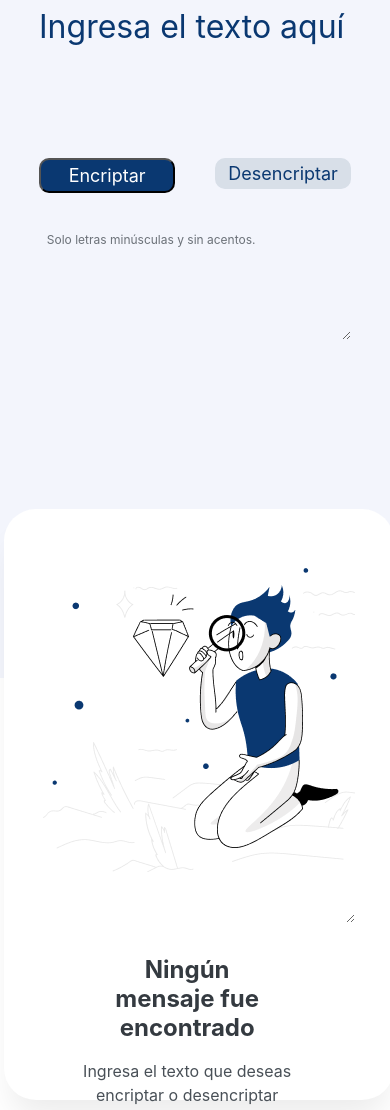
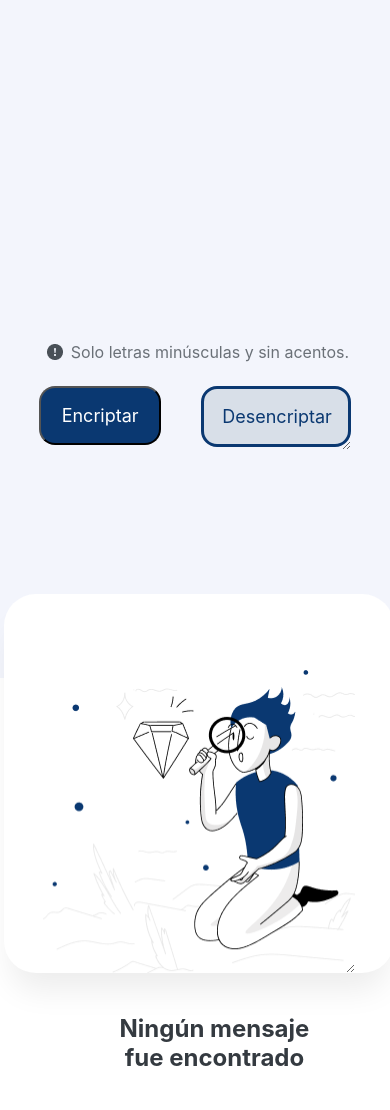
Before and after one commit to Juan2850/encriptador-texto, a plain HTML site: page index.html in a window 390 px wide. Shown: the part 166-1276 px from the top of the page. After the commit the page ends 1243 px from the top, so only its background shows below. Drawn offline with nearby package versions, Linux system fonts and the light colour scheme.

Commit message:
editando responsive

```diff
--- a/index.html
+++ b/index.html
@@ -4,11 +4,8 @@
     <meta charset="UTF-8" />
     <meta http-equiv="X-UA-Compatible" content="IE=edge" />
     <meta name="viewport" content="width=device-width, initial-scale=1.0" />
-    <title>Encriptador proyecto</title>
+    <title>Encriptador de texto</title>
     <link rel="shortcut icon" href="Imagenes/favicon.png" type="image/x-icon" />
-    <link rel="preconnect" href="https://fonts.googleapis.com">
-    <link rel="preconnect" href="https://fonts.gstatic.com" crossorigin>
-    <link href="https://fonts.googleapis.com/css2?family=Montserrat:wght@200&display=swap" rel="stylesheet">
     <link rel="stylesheet" href="style.css" />
     <script src="https://unpkg.com/sweetalert/dist/sweetalert.min.js"></script>
   </head>
@@ -22,15 +19,15 @@
         <textarea name="texto" class="texto" id="texto" cols="30" rows="10" placeholder="Ingresa el texto aquí"
         ></textarea>
         <div class="alerta">
+          <img src="Imagenes/Vector.png" alt="">
           <p>Solo letras minúsculas y sin acentos.</p>
         </div>
         <div class= "botones">
-          <button  class="btn-encriptar" id="btn-encriptar" onclick="encriptar()">
-            Encriptar
-          </button>
-          <button class="btn-desencriptar" onclick="desencriptar()">
-            Desencriptar
-          </button>
+          <button  class="btn-encriptar" id="btn-encriptar"  onclick="encriptar()">Encriptar</button>
+
+          <button type="button" class="btn-desencriptar"  onclick="desencriptar()  ">Desencriptar</button>
+
+
         </div>
       </div>
       <div class="encriptado">
@@ -38,8 +35,8 @@
 
         <div class="mensaje-encriptado" id="mensaje-encriptado">
           <h2 id="titulo-mensaje">Ningún mensaje fue encontrado</h2>
-          <p id="parrafo">
-            Ingresa el texto que deseas encriptar o desencriptar
+         <p id="parrafo">
+
           </p>
         </div>
         <div class="contenedor-resultado">
--- a/script.js
+++ b/script.js
@@ -3,9 +3,6 @@ function encriptar(){
     const textoEncriptado = encriptar(munieco.value)
     texto.value = textoEncriptado
     munieco.value = "";
-
-
-
 }
 
 function encriptar() {
@@ -71,7 +68,7 @@ function desencriptar(){
       } else {
         munieco.src = "./imagenes/muñeco.png";
         tituloMensaje.textContent = "Ningún mensaje fue encontrado";
-        parrafo.textContent = "Ingresa el texto que deseas encriptar o desencriptar";
+        parrafo.textContent = "";
         swal("Ooops!", "Debes ingresar un texto", "warning");
       }
   }
--- a/style.css
+++ b/style.css
@@ -2,9 +2,6 @@
   margin: 0;
   padding: 0;
 
-}
-body{
-  font-family: 'Montserrat', sans-serif;
 }
 
 .container {
@@ -86,7 +83,7 @@ body{
 .btn-encriptar {
   align-items: center;
   justify-content: center;
-  padding: 2%;
+  padding: 18px;
   gap: 8px;
   width: 25%;
   background-color: #0a3871;
@@ -102,19 +99,15 @@ body{
 }
 
 .btn-desencriptar {
-
   align-items: center;
-
-
   justify-content: center;
-  padding: 2%;
+  padding: 18px;
   gap: 8px;
   width: 25%;
   background: #d8dfe8;
-  border:  #0a3871;
+  border: solid #0a3871;
   border-radius: 24px;
   font-family: "Inter";
-
   font-size: 18px;
   line-height: 19px;
   text-align: center;
@@ -152,7 +145,7 @@ body{
   gap: 16px;
   position: absolute;
   width: 100%;
-  top: 65%;
+  top: 70%;
   text-align: center;
 }
 
@@ -168,7 +161,8 @@ body{
 }
 
 .mensaje-encriptado p {
-  width: 80%;
+  position: absolute;
+  width: 70%;
   font-family: "Inter";
   font-style: normal;
   font-weight: 400;
@@ -204,9 +198,8 @@ body{
   width: 300px;
   height: 60px;
   border-radius:24px;
-  border:solid 1px #0a3871;
+  border:solid  #0a3871;
   display:none;
-
   top:85%;
   color: #0a3871;
   cursor: pointer;
@@ -215,99 +208,76 @@ body{
 
 
 
-/* Responsive*/
+/* Aplicando esponsive al css*/
 
 
 
-@media (max-width: 850px) {
+@media (max-width: 57.5em){
   .container {
     display: flex;
-    flex-direction: ;
+    flex-direction:row ;
   }
   .encriptar {
     width: 100%;
   }
   .texto {
     width: 80%;
-    height: 40%;
+    height: 60%;
     left: 10%;
-    top: 20%;
+    top: 13%;
   }
 
   .alerta{
     top:60%;
+
   }
   .alerta p {
     font-size: 16px;
+
   }
   .botones {
 
-
     width: 80%;
     left: 10%;
-    top: 400px;
+    top: 65%;
   }
   .btn-encriptar,
   .btn-desencriptar {
     width: 48%;
-    border-radius: 10px;
+    border-radius: 16px;
   }
+
   .btn-encriptar:hover,
   .btn-desencriptar:hover {
-    margin: 0.3%;
-    width: 47.5%;
-    padding: 1.8%;
+    transform:scale(1);
   }
+
   .encriptado {
 
     width: 100%;
-    height:70%;
+    height:45%;
     left: 1%;
-    top: 80%;
+    top: 90%;
   }
+
   .mensaje-encriptado {
-    width: 80%;
-    top: 75%;
-    left: 6%;
+    width: 100%;
+    left: 3%;
+    top: 110%;
 
   }
   .encriptado textarea {
-    top: 10%;
-    height: 60%;
-
+    top: 80%;
+    height: 80%;
+    top: 20%;
   }
 
   .copiar{
 
-    top: 90%;
-    width:360px;
+    top: 150%;
+    width:200px;
     height:40px;
     right: 8px;
     border-radius:10px;
   }
-
-
-
 }
-@media (max-width:450px){
-  .alerta{
-    top: 47%;
-  }
-
-  .alerta p{
-    font-size: 12px;
-  }
- .botones{
-
-  width: 80%;
-  left: 10%;
-  top: 320px;
- }
-
-  .copiar{
-    top:95%;
-    width: 250px;
-    height: 40px;
-    border-radius: 10px;
-  }
-}
```
Also changed, not shown: Imagenes/Vector.png (added).
